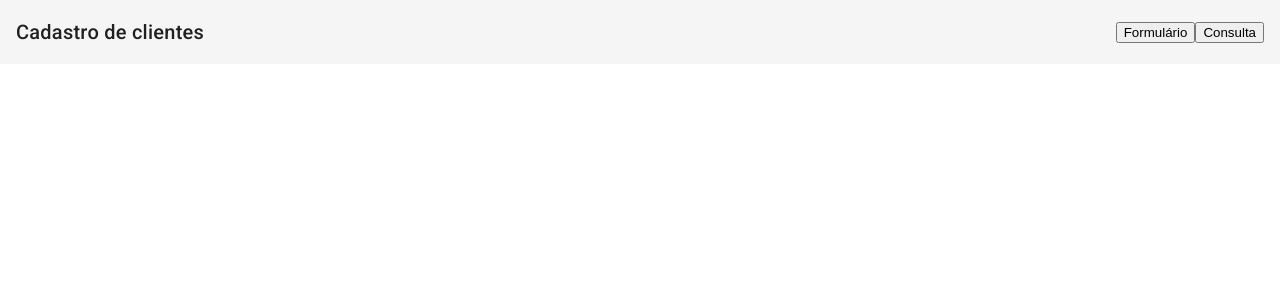
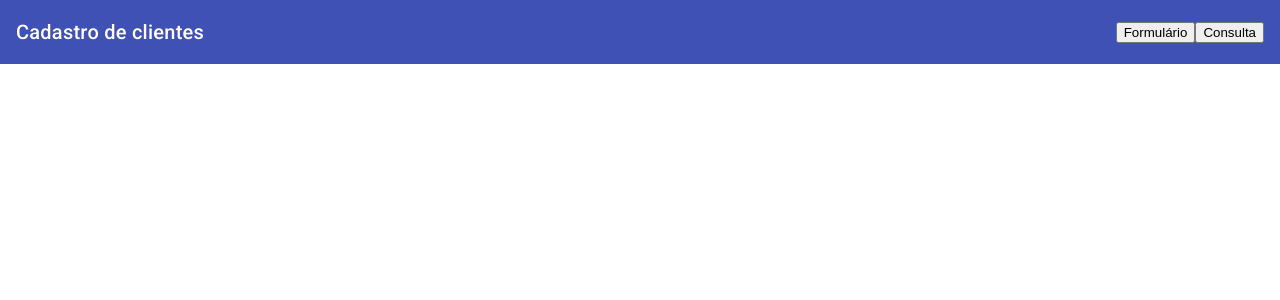
Before and after one commit to anamsilva1981/crud-clientes, an Angular app: page / in a window 1280 px wide. Shown: the top 300 px of the page. Built offline with nearby package versions, Linux system fonts and the light colour scheme.

Commit message:
feat(toolbar): adiciona cor primária ao toolbar

```diff
--- a/src/app/app.component.html
+++ b/src/app/app.component.html
@@ -1,4 +1,4 @@
-<mat-toolbar>
+<mat-toolbar color="primary">
     <span>Cadastro de clientes</span>
     <span class="spacer"></span>
     <button>Formulário</button>
```
